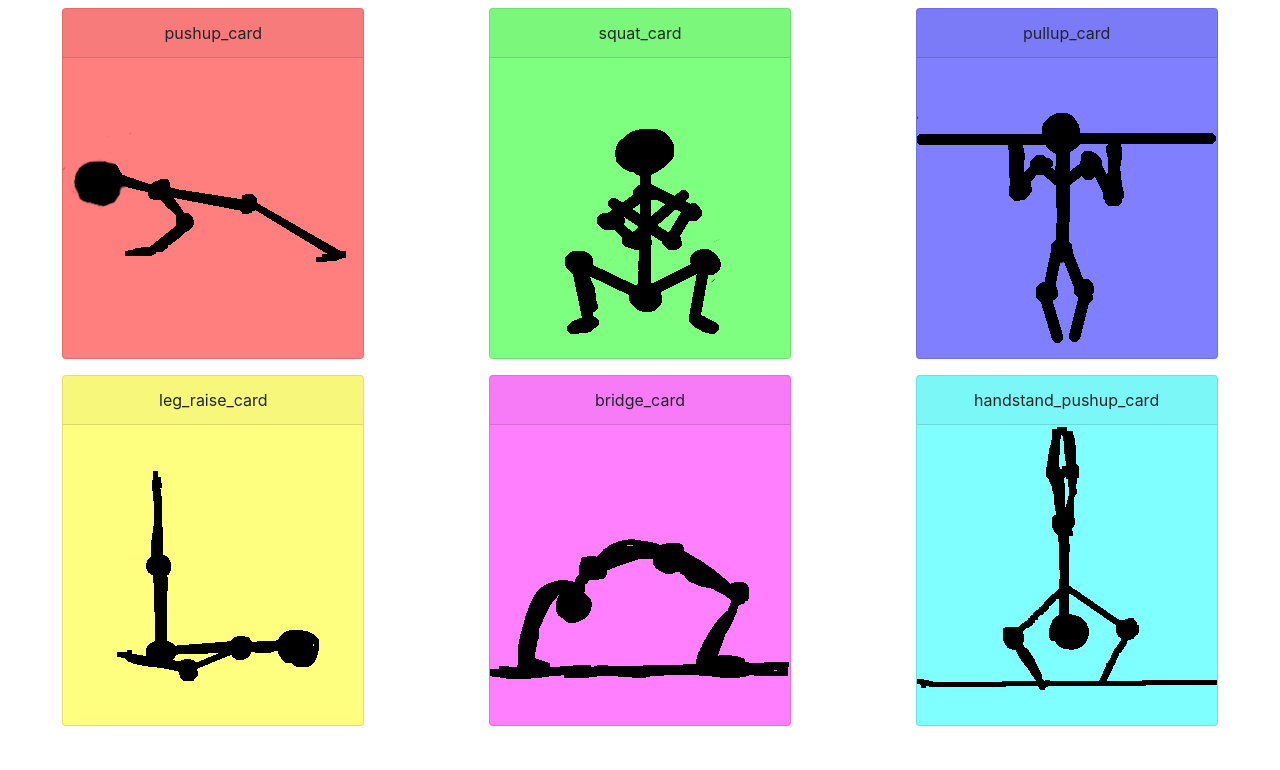
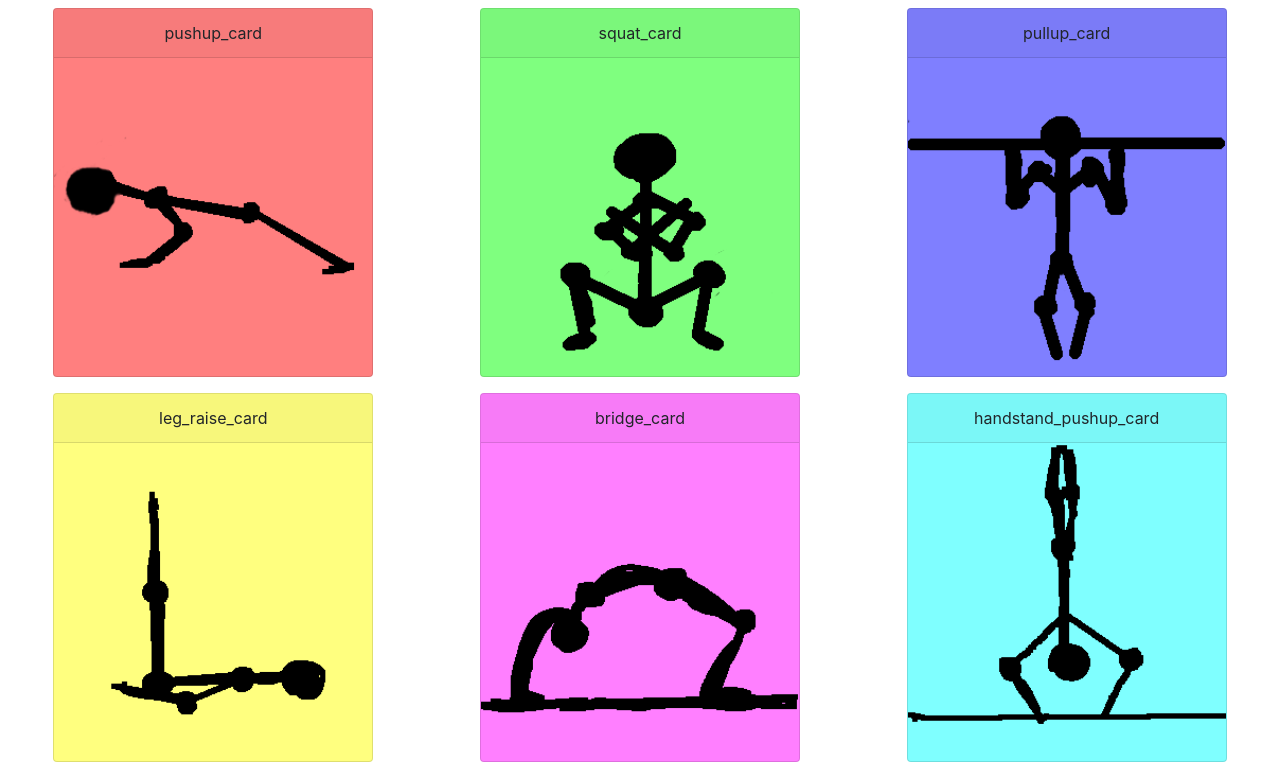
Before and after one commit to howmuch515/TrainingLog, a Flask app: page / in a window 1280 px wide. Shown: the part 56-826 px from the top of the page. Before the commit the page ends 782 px from the top, so only its background shows below. Run offline with Flask 2, Linux system fonts and the light colour scheme; data that the repository does not hold is empty; parts of the project's set-up code (start-up, migrations or seed data) failed here and were passed over; some libraries are stand-ins or nearby versions.

Commit message:
:bug: reseze minimum card width.

```diff
--- a/static/css/style.css
+++ b/static/css/style.css
@@ -22,6 +22,10 @@
     background-color: rgba(0, 255, 255, 0.50);
 }
 
+.category_card {
+    width: 20em;
+}
+
 .record_head_of_date {
     border-top: solid;
     border-color: red;
--- a/static/js/main.js
+++ b/static/js/main.js
@@ -35,13 +35,11 @@ Vue.component('menu-card',{
         },
     },
     template: `
-        <div class="p-2">
-            <div :id="card_title"
-                class="card category-card"
-                @click="open_modal">
-                <div class="card-header text-center">{{ card_title }}</div>
-                <img :src="img_path" class="card-img">
-            </div>
+        <div :id="card_title"
+            class="card category_card m-2"
+            @click="open_modal">
+            <div class="card-header text-center">{{ card_title }}</div>
+            <img :src="img_path" class="card-img">
         </div>`
 })
 
```
